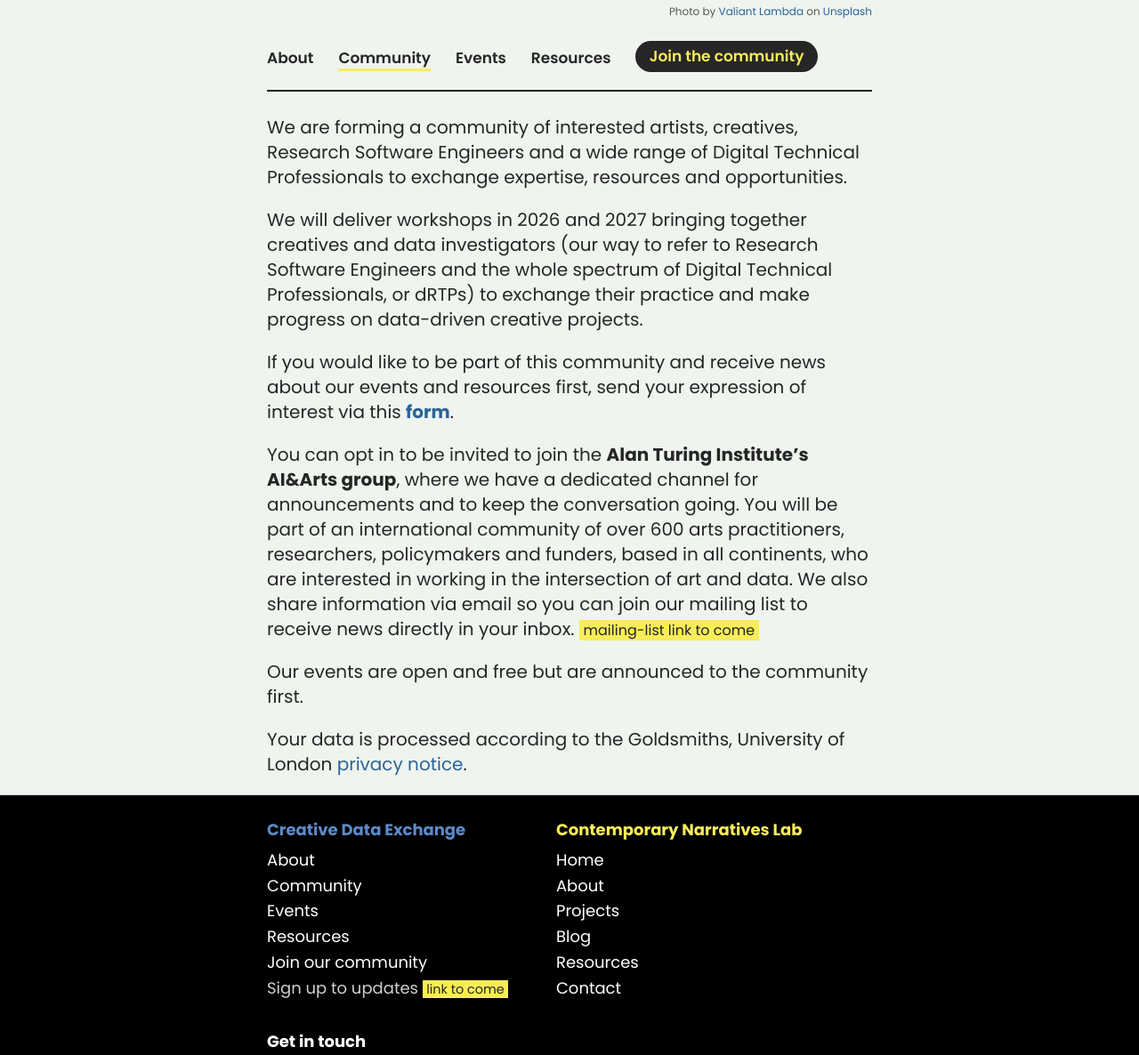
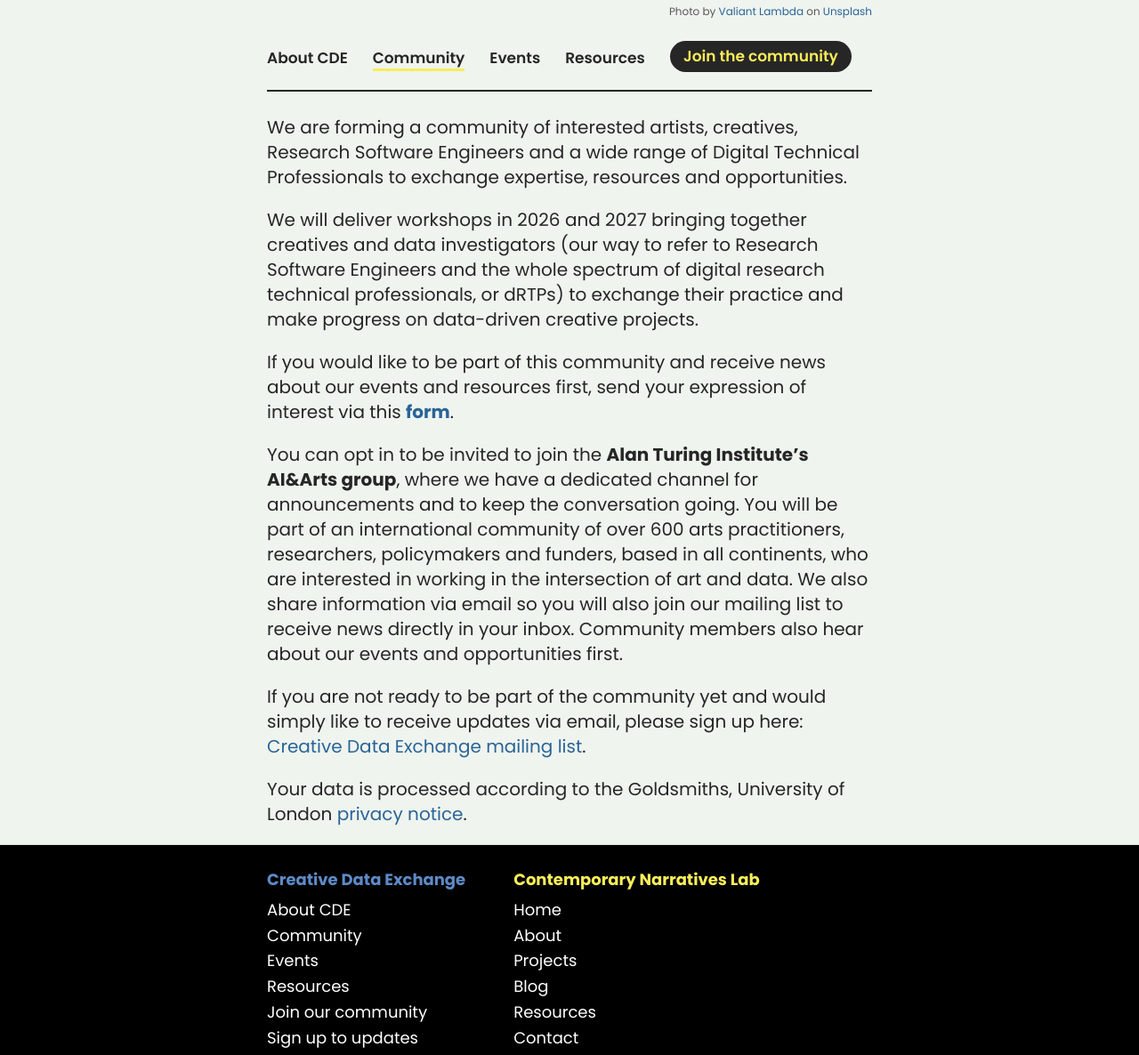
Before and after one commit to RobinKwong/contemporarynarratives, a Jekyll site: the page built from projects/creative-data-exchange/community.md, in a window 1280 px wide and 1400 px high, scrolled down 239 px. Shown: the part 214-1400 px from the top of the window at 89% size. Built offline with Jekyll 4.4.1, drawn with Linux system fonts in a browser that asks for light colours.

Commit message:
CDE: apply André's answers (mailing-list form, Community copy, About CDE)
Mailing-list form fills the footer and Community links; submit-content
line removed from Resources; dRTPs and Lydia's title corrected; menu
renamed About CDE; 'announced to the community first' line cut; the
now-unused link-to-come markers and their style removed.

Co-Authored-By: Claude Opus 5.5 <noreply@anthropic.com>
Claude-Session: https://claude.ai/code/session_01TgLmUt9UZTVZHpFJKD566S

```diff
--- a/_data/cde.yml
+++ b/_data/cde.yml
@@ -4,7 +4,7 @@
 base: /projects/creative-data-exchange/
 
 nav:
-  - title: About
+  - title: About CDE
     url: ""
   - title: Community
     url: community/
@@ -17,9 +17,7 @@ banner: /assets/img/cde/creativedataexchange.jpg
 banner_credit: 'Photo by <a href="https://unsplash.com/@valiant_lambda">Valiant Lambda</a> on <a href="https://unsplash.com/photos/woman-in-red-skirt-in-abstract-art-installation-foVv_PyD-ZY">Unsplash</a>'
 
 join_form: https://forms.cloud.microsoft/e/37L3J91cd0
-updates_link: ""        # TODO(André): "Sign up to updates" link
-mailing_list_link: ""   # TODO(André): mailing-list sign-up, if different from the form above
-submit_resource_link: "" # TODO(André): form for suggesting a resource
+mailing_list: https://forms.cloud.microsoft/e/u51nZjaAsc   # email updates only, without joining the community
 privacy_notice: https://www.gold.ac.uk/data-protection/privacy-notices/
 
 partners:
--- a/_includes/cde-footer.html
+++ b/_includes/cde-footer.html
@@ -6,6 +6,6 @@
     <li><a href="{{ cde.base | append: item.url | relative_url }}">{{ item.title }}</a></li>
     {% endfor %}
     <li><a href="{{ cde.join_form }}">Join our community</a></li>
-    <li>{% if cde.updates_link != "" %}<a href="{{ cde.updates_link }}">Sign up to updates</a>{% else %}Sign up to updates <span class="cde-todo">link to come</span>{% endif %}</li>
+    <li><a href="{{ cde.mailing_list }}">Sign up to updates</a></li>
   </ul>
 </div>
--- a/_sass/includes/_cde.scss
+++ b/_sass/includes/_cde.scss
@@ -2,15 +2,6 @@
 @use "base/variables";
 
 // Creative Data Exchange microsite (layout: cde)
-
-// Placeholders for copy still to come from André; visible on purpose until filled.
-// Unscoped because the site footer, outside .cde, carries one too.
-.cde-todo {
-  padding: 0 0.3em;
-  background: variables.$selection-color;
-  color: variables.$text-color;
-  font-size: 0.8em;
-}
 
 .cde {
   .cde-credit {
--- a/projects/creative-data-exchange/community.md
+++ b/projects/creative-data-exchange/community.md
@@ -10,12 +10,12 @@ noindex: true
 
 We are forming a community of interested artists, creatives, Research Software Engineers and a wide range of Digital Technical Professionals to exchange expertise, resources and opportunities.
 
-We will deliver workshops in 2026 and 2027 bringing together creatives and data investigators (our way to refer to Research Software Engineers and the whole spectrum of Digital Technical Professionals, or dRTPs) to exchange their practice and make progress on data-driven creative projects.
+We will deliver workshops in 2026 and 2027 bringing together creatives and data investigators (our way to refer to Research Software Engineers and the whole spectrum of digital research technical professionals, or dRTPs) to exchange their practice and make progress on data-driven creative projects.
 
 If you would like to be part of this community and receive news about our events and resources first, send your expression of interest via this [**form**]({{ site.data.cde.join_form }}).
 
-You can opt in to be invited to join the **Alan Turing Institute's AI&Arts group**, where we have a dedicated channel for announcements and to keep the conversation going. You will be part of an international community of over 600 arts practitioners, researchers, policymakers and funders, based in all continents, who are interested in working in the intersection of art and data. We also share information via email so you can {% if site.data.cde.mailing_list_link != "" %}[join our mailing list]({{ site.data.cde.mailing_list_link }}){% else %}join our mailing list{% endif %} to receive news directly in your inbox.{% if site.data.cde.mailing_list_link == "" %} <span class="cde-todo">mailing-list link to come</span>{% endif %}
+You can opt in to be invited to join the **Alan Turing Institute's AI&Arts group**, where we have a dedicated channel for announcements and to keep the conversation going. You will be part of an international community of over 600 arts practitioners, researchers, policymakers and funders, based in all continents, who are interested in working in the intersection of art and data. We also share information via email so you will also join our mailing list to receive news directly in your inbox. Community members also hear about our events and opportunities first.
 
-Our events are open and free but are announced to the community first.
+If you are not ready to be part of the community yet and would simply like to receive updates via email, please sign up here: [Creative Data Exchange mailing list]({{ site.data.cde.mailing_list }}).
 
 Your data is processed according to the Goldsmiths, University of London [privacy notice]({{ site.data.cde.privacy_notice }}).
```
Also changed, not shown: projects/creative-data-exchange/index.md (+1 -1 lines), projects/creative-data-exchange/resources.md (+1 -1 lines).
